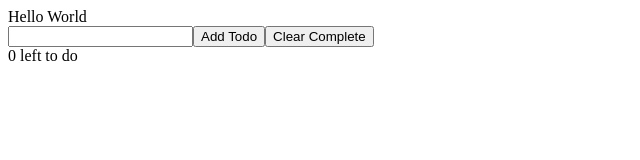
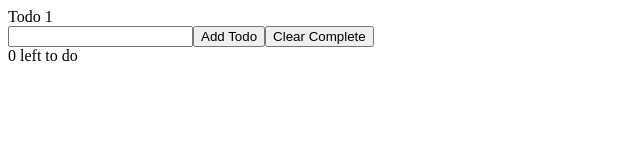
Before and after one commit to Laika-Beats/react-notetaker, a React (Create React App) app: page / in a window 1280 px wide. Shown: the top 160 px of the page, without its empty margins (0-640 px from the left). Built offline with nearby package versions, Linux system fonts and the light colour scheme.

Commit message:
id, key, and boolean

```diff
--- a/src/App.js
+++ b/src/App.js
@@ -2,10 +2,10 @@
 import TodoList from "./TodoList"
 
 function App() {
-  const [todos, setTodos] = useState([])
+  const [todos, setTodos] = useState([{id: 1, name: "Todo 1", complete: false}])
   return (
     < >
-    <TodoList/>
+    <TodoList todos = {todos}/>
     <input type="text"/>
     <button>Add Todo</button>
     <button>Clear Complete</button>
--- /dev/null
+++ b/src/Todo.js
@@ -0,0 +1,13 @@
+import React from 'react'
+
+export default function Todo( {todo} ) {
+    return (
+        <div>
+            <label>
+                {todo.name}
+            </label>
+
+
+        </div>
+    )
+}
--- a/src/TodoList.js
+++ b/src/TodoList.js
@@ -1,10 +1,10 @@
 import React from 'react'
+import Todo from "./Todo"
 
-export default function TodoList() {
+export default function TodoList( {todos} ) {
     return (
-        <div>
-            Hello World
-
-        </div>
+        todos.map(todo => {
+            return <Todo key = {todo.id} todo = {todo}/>
+        })
     )
 }
```
Also changed, not shown: 1 other file (tests, documents, lock files or other folders).
